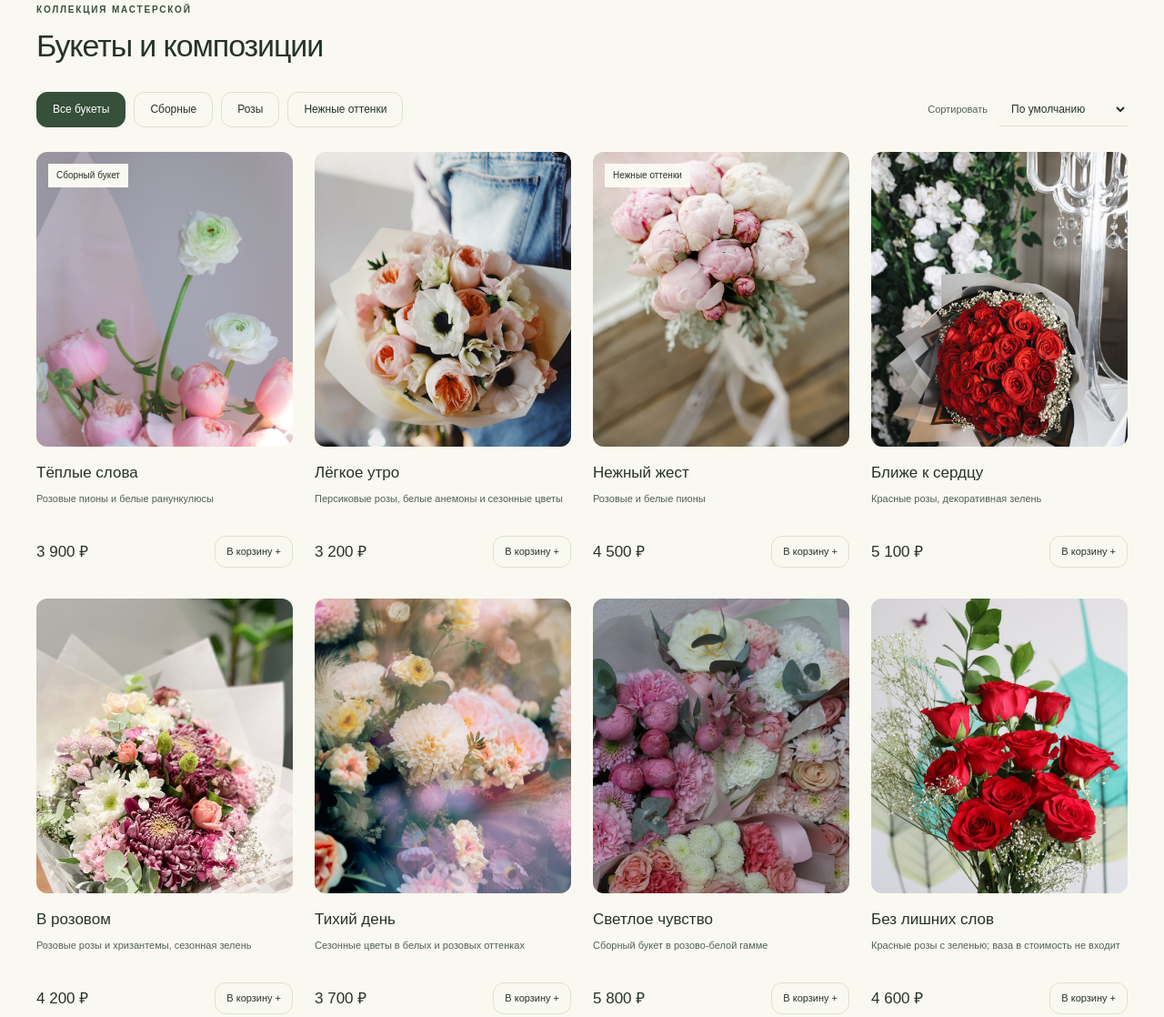
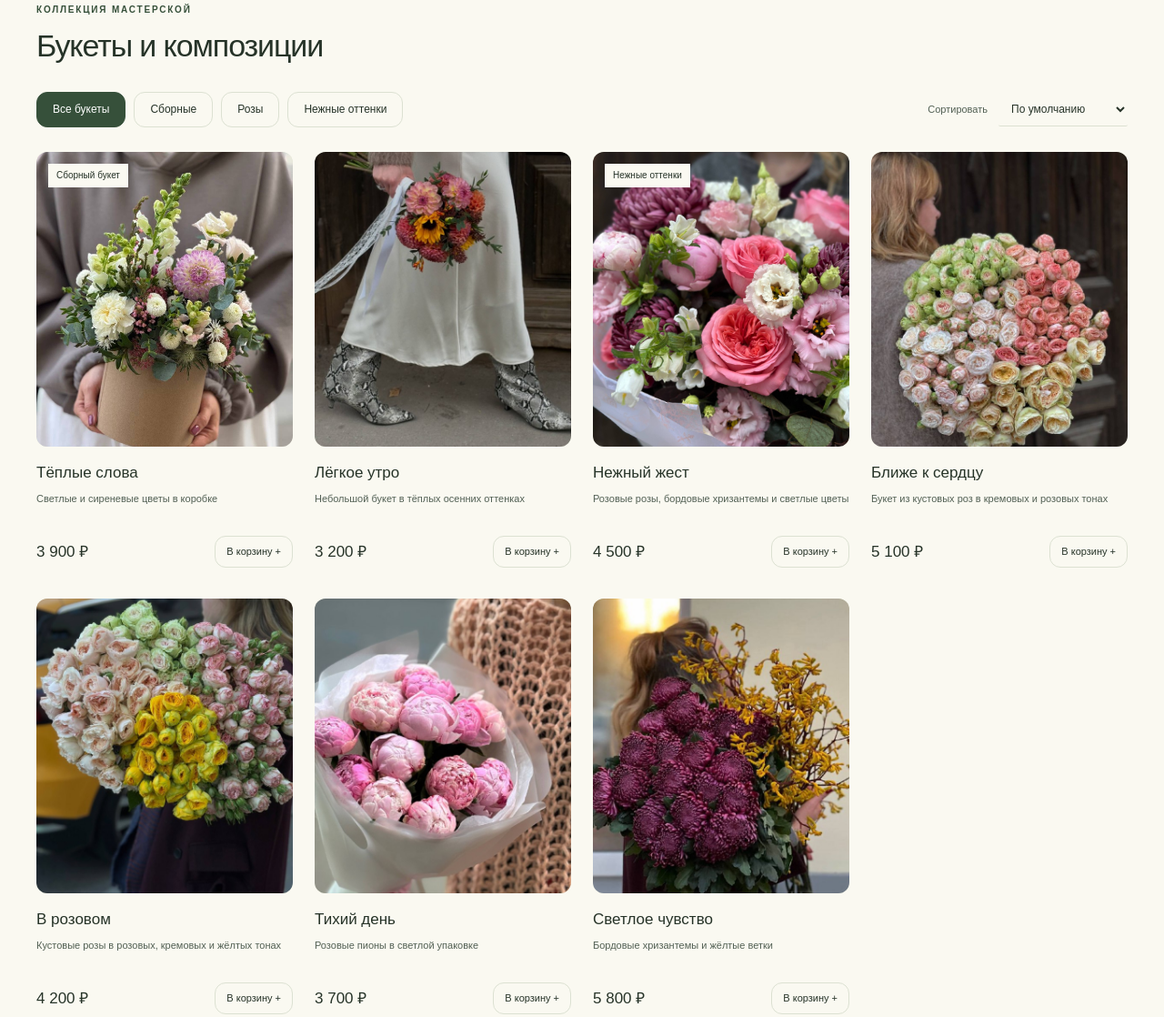
Before and after one commit to personanongraat/flowers_shop, a plain HTML site: page dist/demo/zelenaya-kultura/index.html in a window 1280 px wide. Shown: the part 706-1824 px from the top of the page at 91% size. Drawn offline with Linux system fonts and the light colour scheme.

Commit message:
Update demo photography for Floriel and Zelenaya Kultura

```diff
--- a/dist/demo/zelenaya-kultura/index.html
+++ b/dist/demo/zelenaya-kultura/index.html
@@ -54,14 +54,16 @@ footer{background:#e0e6d8}
 .hero-photo{min-height:0;position:relative}
 .hero-photo img{display:block;position:absolute;inset:0;width:100%;height:100%;object-fit:cover}
 @media(max-width:620px){.hero{grid-template-columns:1fr;min-height:0}.hero h1{font-size:clamp(32px,9vw,46px)}.hero-copy{padding:26px 22px}.hero-photo{aspect-ratio:2/1}.hero .hero-lead{font-size:14px;margin-bottom:16px}}
+
+.hero-photo img{object-position:50% 85%}
 </style></head>
 <body>
 <a class="skip" href="#catalog">Перейти к букетам</a>
 <div class="sticky-header"><header class="container header"><a class="brand" href="#" aria-label="На главную"><span class="salon-mark" aria-hidden="true"><svg viewBox="0 0 24 24" fill="none" stroke="currentColor" stroke-width="1.25" stroke-linecap="round" stroke-linejoin="round"><path d="M19 4c-9 0-14 4-14 10a5 5 0 0 0 5 5c6 0 9-6 9-15ZM5 21 15 11"/></svg></span><span><b data-bind="name"></b><small data-bind="tagline"></small></span></a><nav aria-label="Основная навигация"><a href="#catalog">Букеты</a><a href="#builder">Собрать свой</a><a href="#delivery">Доставка и оплата</a><a href="#contacts">Контакты</a></nav><a class="phone" data-phone></a><button class="cart-trigger" id="open-cart"><svg viewBox="0 0 24 24" aria-hidden="true"><path d="M5 7h14l1 14H4L5 7Zm4 0V5a3 3 0 0 1 6 0v2"/></svg><span>Корзина</span><b id="cart-count">0</b></button></header></div>
 <main>
-<section class="hero container"><div class="hero-copy"><p class="eyebrow">ЗЕЛЁНАЯ КУЛЬТУРА</p><h1 id="hero-title"></h1><p class="hero-lead">Выберите готовый букет или соберите свой из сезонных цветов.</p><div class="hero-actions"><a class="button" href="#catalog">Выбрать букет <span aria-hidden="true">↗</span></a><a class="text-link" href="#builder">Собрать свой</a></div><p class="contact-note">Большая Татарская улица, 30 · <a href="#contacts">Контакты</a></p></div><div class="hero-photo"><img src="../../assets/images/6414329.jpg" alt="" fetchpriority="high"></div></section>
+<section class="hero container"><div class="hero-copy"><p class="eyebrow">ЗЕЛЁНАЯ КУЛЬТУРА</p><h1 id="hero-title"></h1><p class="hero-lead">Выберите готовый букет или соберите свой из сезонных цветов.</p><div class="hero-actions"><a class="button" href="#catalog">Выбрать букет <span aria-hidden="true">↗</span></a><a class="text-link" href="#builder">Собрать свой</a></div><p class="contact-note">Большая Татарская улица, 30 · <a href="#contacts">Контакты</a></p></div><div class="hero-photo"><img src="./photos/5361628171087847103.jpg" alt="Осенняя цветочная композиция в керамической вазе" fetchpriority="high"></div></section>
 <div class="container service-strip"><span><i>01</i> Готовые букеты и свой состав</span><span><i>02</i> Доставка или самовывоз</span><span><i>03</i> Открытка с вашими словами</span></div>
-<section class="container catalog section" id="catalog"><div class="section-head"><div><p class="eyebrow">КОЛЛЕКЦИЯ МАСТЕРСКОЙ</p><h2>Букеты и композиции</h2></div></div><div class="catalog-controls"><div id="filters" class="filters" aria-label="Категории"></div><label class="sort-label">Сортировать <select id="sort"><option value="default">По умолчанию</option><option value="asc">Сначала дешевле</option><option value="desc">Сначала дороже</option></select></label></div><div class="product-grid" id="products"></div><p class="catalog-note">Фотографии, составы и цены приведены для примера. Актуальный ассортимент уточняйте у флориста.</p></section>
+<section class="container catalog section" id="catalog"><div class="section-head"><div><p class="eyebrow">КОЛЛЕКЦИЯ МАСТЕРСКОЙ</p><h2>Букеты и композиции</h2></div></div><div class="catalog-controls"><div id="filters" class="filters" aria-label="Категории"></div><label class="sort-label">Сортировать <select id="sort"><option value="default">По умолчанию</option><option value="asc">Сначала дешевле</option><option value="desc">Сначала дороже</option></select></label></div><div class="product-grid" id="products"></div><p class="catalog-note">Фотографии из подборки салона. Цены и названия приведены для примера. Актуальный ассортимент уточняйте у флориста.</p></section>
 <section class="builder-section" id="builder"><div class="container section"><div class="section-head"><div><p class="eyebrow">ВАШ БУКЕТ - ВАШИ ПРАВИЛА</p><h2>Соберите что-то личное</h2></div><p class="muted">Выберите цветы, упаковку и маленькое дополнение.<br>Мы посчитаем всё сразу.</p></div><div class="builder-layout"><div><div class="step-title"><span>1</span><h3>Начните с цветов</h3></div><div class="flower-grid" id="flowers"></div><p class="small muted">На фото - примеры цветов в составе букетов.</p><div class="builder-options"><label>2. Упаковка<select id="packaging"></select></label><label>3. Открытка<select id="greeting"></select></label></div></div><aside class="builder-summary"><span class="eyebrow">ВАШ СОСТАВ</span><h3>Особенный, потому что ваш</h3><div id="builder-lines" aria-live="polite"></div><div class="total"><span>Стоимость букета</span><strong id="builder-total">0 ₽</strong></div><button class="button full" id="add-custom" disabled>Добавить в корзину <span aria-hidden="true">↗</span></button><p class="small muted">Выберите хотя бы один цветок. Доставка рассчитывается в корзине.</p></aside></div></div></section>
 <section class="container section delivery" id="delivery"><div><p class="eyebrow">ОТ МАСТЕРСКОЙ ДО ВАШЕЙ ДВЕРИ</p><h2>Позаботимся о деталях</h2></div><div class="info-columns"><article><span class="info-num">01 / ДОСТАВКА</span><h3>В удобное время</h3><p id="delivery-text"></p><p id="delivery-timing" class="muted"></p></article><article><span class="info-num">02 / САМОВЫВОЗ</span><h3>Загляните за цветами</h3><p data-bind="pickupText"></p><p><span data-bind="address"></span></p></article><article><span class="info-num">03 / ОПЛАТА</span><h3>Всё понятно заранее</h3><p data-bind="paymentText"></p></article></div></section>
 <section class="reviews-section" id="reviews" aria-labelledby="reviews-heading"><div class="container section"><div class="section-head"><div><p class="eyebrow">СЛОВА ПОКУПАТЕЛЕЙ</p><h2 id="reviews-heading">Отзывы в 2ГИС</h2></div><a class="button secondary" id="reviews-source" target="_blank" rel="noopener noreferrer">Все отзывы в 2ГИС <span aria-hidden="true">↗</span></a></div><div class="review-source-info"><span class="source-badge">2ГИС</span><div><h3 id="review-business"></h3><p id="review-address"></p></div></div><div class="reviews-grid" id="review-cards"></div><p class="small muted reviews-note" id="reviews-note"></p></div></section>
@@ -110,14 +112,14 @@ window.SHOP = {
 window.CATALOG = {
   categories: ['Все букеты', 'Сборные', 'Розы', 'Нежные оттенки'],
   products: [
-    {id:'p1', name:'Тёплые слова', price:3900, category:'Сборные', image:'20440303', composition:'Розовые пионы и белые ранункулюсы', tag:'Сборный букет'},
-    {id:'p2', name:'Лёгкое утро', price:3200, category:'Сборные', image:'6428727', composition:'Персиковые розы, белые анемоны и сезонные цветы'},
-    {id:'p3', name:'Нежный жест', price:4500, category:'Нежные оттенки', image:'9055981', composition:'Розовые и белые пионы', tag:'Нежные оттенки'},
-    {id:'p4', name:'Ближе к сердцу', price:5100, category:'Розы', image:'24987510', composition:'Красные розы, декоративная зелень'},
-    {id:'p5', name:'В розовом', price:4200, category:'Сборные', image:'29112838', composition:'Розовые розы и хризантемы, сезонная зелень'},
-    {id:'p6', name:'Тихий день', price:3700, category:'Нежные оттенки', image:'29457902', composition:'Сезонные цветы в белых и розовых оттенках'},
-    {id:'p7', name:'Светлое чувство', price:5800, category:'Нежные оттенки', image:'27670902', composition:'Сборный букет в розово-белой гамме'},
-    {id:'p8', name:'Без лишних слов', price:4600, category:'Розы', image:'6414329', composition:'Красные розы с зеленью; ваза в стоимость не входит'}
+    {id:'p1', name:'Тёплые слова', price:3900, category:'Сборные', image:'./photos/5348078249348636366.jpg', composition:'Светлые и сиреневые цветы в коробке', tag:'Сборный букет'},
+    {id:'p2', name:'Лёгкое утро', price:3200, category:'Сборные', image:'./photos/5354955174889334233.jpg', composition:'Небольшой букет в тёплых осенних оттенках'},
+    {id:'p3', name:'Нежный жест', price:4500, category:'Нежные оттенки', image:'./photos/5371029472246701627.jpg', composition:'Розовые розы, бордовые хризантемы и светлые цветы', tag:'Нежные оттенки'},
+    {id:'p4', name:'Ближе к сердцу', price:5100, category:'Розы', image:'./photos/5353088139720859820.jpg', composition:'Букет из кустовых роз в кремовых и розовых тонах'},
+    {id:'p5', name:'В розовом', price:4200, category:'Розы', image:'./photos/5384138257894941606.jpg', composition:'Кустовые розы в розовых, кремовых и жёлтых тонах'},
+    {id:'p6', name:'Тихий день', price:3700, category:'Нежные оттенки', image:'./photos/5380039845482274508.jpg', composition:'Розовые пионы в светлой упаковке'},
+    {id:'p7', name:'Светлое чувство', price:5800, category:'Сборные', image:'./photos/5384138257894941607.jpg', composition:'Бордовые хризантемы и жёлтые ветки'},
+    {id:'p8', name:'Без лишних слов', price:4600, category:'Розы', image:'6414329', composition:'Красные розы с зеленью; ваза в стоимость не входит', inCatalog:false}
   ],
   flowers: [
     {id:'pink', name:'Ранункулюс', price:250, image:'20440303', note:'мягкий розовый'},
@@ -154,7 +156,7 @@ window.SHOP_REVIEWS = null;
  const $ = (s,root=document)=>root.querySelector(s);
  const esc = v=>String(v).replace(/[&<>"']/g,c=>({'&':'&amp;','<':'&lt;','>':'&gt;','"':'&quot;',"'":'&#39;'}[c]));
  const money = v=>new Intl.NumberFormat('ru-RU').format(v)+' ₽';
- const image = id=>'../../assets/images/'+id+'.jpg';
+ const image = id=>id?.startsWith('./photos/') ? id : '../../assets/images/'+id+'.jpg';
  const storageKey='zelenaya-kultura-cart-v1';
  const c=window.CATALOG, shop=window.SHOP;
  let cart=[], category=c.categories[0], toastTimer, lastFocus, modalView='', pending=false;
@@ -193,7 +195,7 @@ window.SHOP_REVIEWS = null;
  $('#modal').addEventListener('cancel',e=>{if(pending)e.preventDefault();});
  $('#modal').addEventListener('close',()=>{modalView='';lastFocus?.focus();});
  $('#modal').addEventListener('click',e=>{if(e.target===$('#modal')){const r=$('#modal').getBoundingClientRect();if(e.clientX<r.left||e.clientX>r.right||e.clientY<r.top||e.clientY>r.bottom)close();}});
- function renderProducts(){let rows=c.products.filter(p=>category===c.categories[0]||p.category===category);const sort=$('#sort').value;if(sort!=='default')rows=[...rows].sort((a,b)=>sort==='asc'?a.price-b.price:b.price-a.price);$('#products').innerHTML=rows.map(p=>`<article class="product"><button class="product-image" data-detail="${p.id}" aria-label="Подробнее: ${esc(p.name)}">${photo(p,'loading="lazy" width="500" height="575"')}${p.tag?`<span class="tag">${esc(p.tag)}</span>`:''}</button><button class="product-name" data-detail="${p.id}">${esc(p.name)}</button><p class="composition">${esc(p.composition)}</p><div class="product-bottom"><strong class="price">${money(p.price)}</strong><div class="product-control" data-product-control="${p.id}">${productControl(p)}</div></div></article>`).join('');}
+ function renderProducts(){let rows=c.products.filter(p=>p.inCatalog!==false&&(category===c.categories[0]||p.category===category));const sort=$('#sort').value;if(sort!=='default')rows=[...rows].sort((a,b)=>sort==='asc'?a.price-b.price:b.price-a.price);$('#products').innerHTML=rows.map(p=>`<article class="product"><button class="product-image" data-detail="${p.id}" aria-label="Подробнее: ${esc(p.name)}">${photo(p,'loading="lazy" width="500" height="575"')}${p.tag?`<span class="tag">${esc(p.tag)}</span>`:''}</button><button class="product-name" data-detail="${p.id}">${esc(p.name)}</button><p class="composition">${esc(p.composition)}</p><div class="product-bottom"><strong class="price">${money(p.price)}</strong><div class="product-control" data-product-control="${p.id}">${productControl(p)}</div></div></article>`).join('');}
  $('#filters').innerHTML=c.categories.map((cat,i)=>`<button type="button" data-category="${esc(cat)}" aria-pressed="${i===0}">${esc(cat)}</button>`).join('');
  $('#filters').onclick=e=>{const b=e.target.closest('[data-category]');if(!b)return;category=b.dataset.category;$('#filters').querySelectorAll('button').forEach(btn=>btn.setAttribute('aria-pressed',String(btn===b)));renderProducts();};
  $('#sort').onchange=renderProducts;
```
Also changed, not shown: dist/demo/floriel/index.html (+12 -12 lines), dist/demo/floriel/photos/5393410808819163346.jpg (added), dist/demo/floriel/photos/5393410808819163347.jpg (added), dist/demo/floriel/photos/5393410808819163348.jpg (added), dist/demo/floriel/photos/5393410808819163349.jpg (added), dist/demo/floriel/photos/5393410808819163350.jpg (added), dist/demo/floriel/photos/5393410808819163352.jpg (added), dist/demo/zelenaya-kultura/photos/5348078249348636366.jpg (added), dist/demo/zelenaya-kultura/photos/5353088139720859820.jpg (added), dist/demo/zelenaya-kultura/photos/5354955174889334233.jpg (added), dist/demo/zelenaya-kultura/photos/5361628171087847103.jpg (added), dist/demo/zelenaya-kultura/photos/5371029472246701627.jpg (added), dist/demo/zelenaya-kultura/photos/5380039845482274508.jpg (added), dist/demo/zelenaya-kultura/photos/5384138257894941606.jpg (added), 1 more files.
